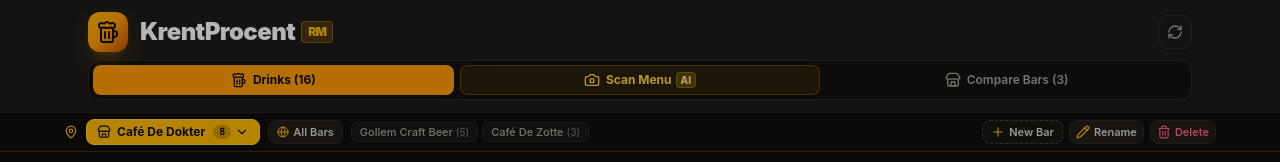
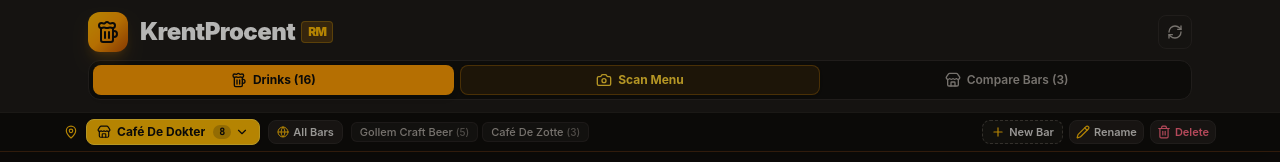
Before and after one commit to NikayP/KrentProcent-RM, a React (Vite) app: page / in a window 1280 px wide. Shown: the top 162 px of the page. Built offline with nearby package versions, Linux system fonts and the light colour scheme.

Commit message:
style: remove AI badge from Scan Menu tab button

```diff
--- a/src/components/Header.tsx
+++ b/src/components/Header.tsx
@@ -229,7 +229,7 @@
               <span className="truncate">Drinks ({drinkCount})</span>
             </button>
 
-            {/* 2. Center: AI Menu Scanner (Hero Feature) */}
+            {/* 2. Center: Menu Scanner (Hero Feature) */}
             <button
               id="tour-nav-scanner"
               onClick={() => setActiveTab('scanner')}
@@ -240,18 +240,7 @@
               }`}
             >
               <Camera className="w-4 h-4 shrink-0" />
-              <span className="flex items-center gap-1 truncate">
-                <span>Scan Menu</span>
-                <span
-                  className={`text-[9px] sm:text-[10px] px-1 py-0.5 rounded font-extrabold uppercase leading-none ${
-                    activeTab === 'scanner'
-                      ? 'bg-stone-950/25 text-stone-950'
-                      : 'bg-amber-400/25 text-amber-200 border border-amber-400/30'
-                  }`}
-                >
-                  AI
-                </span>
-              </span>
+              <span className="truncate">Scan Menu</span>
             </button>
 
             {/* 3. Right: Compare Bars */}
```
